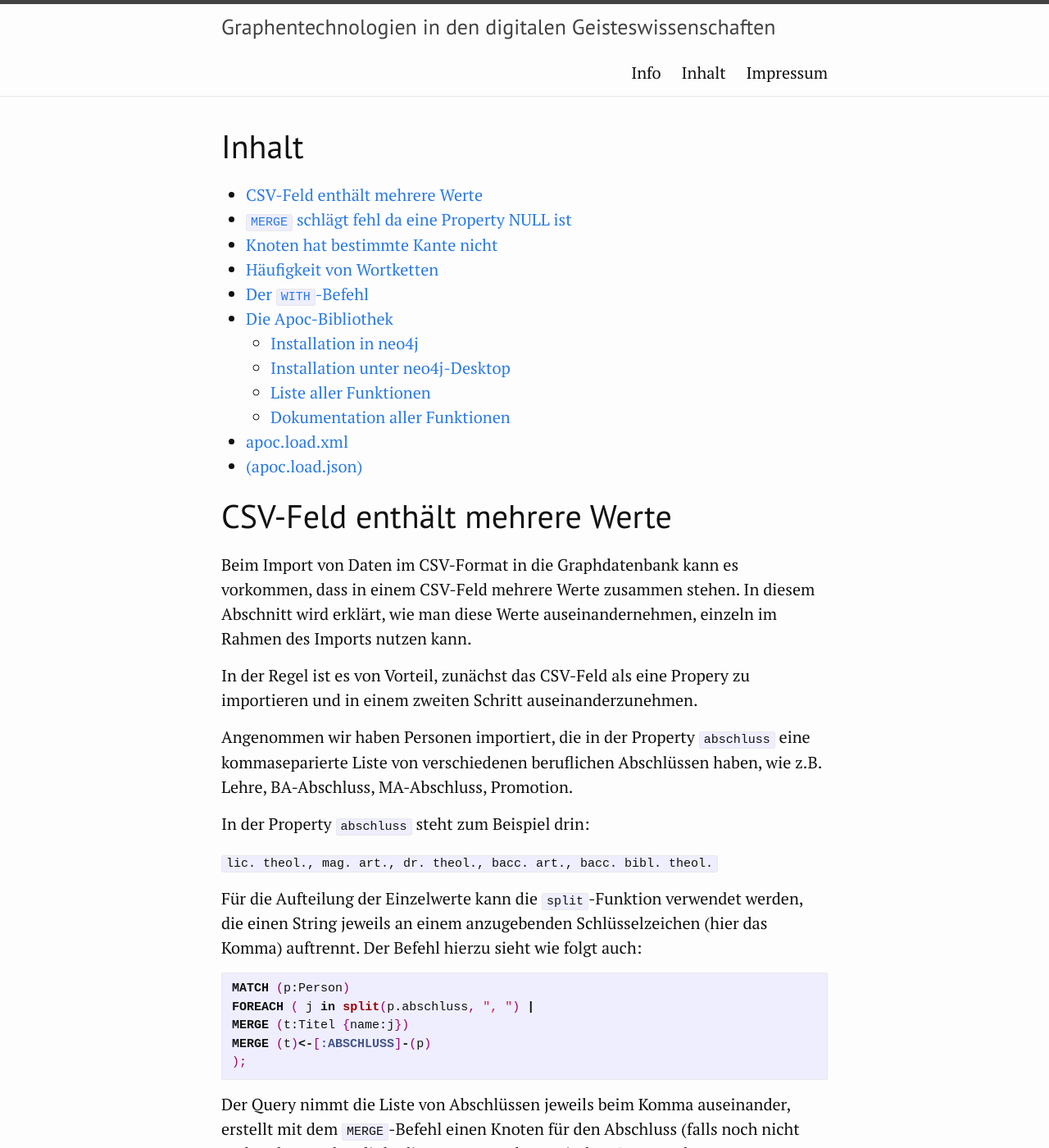
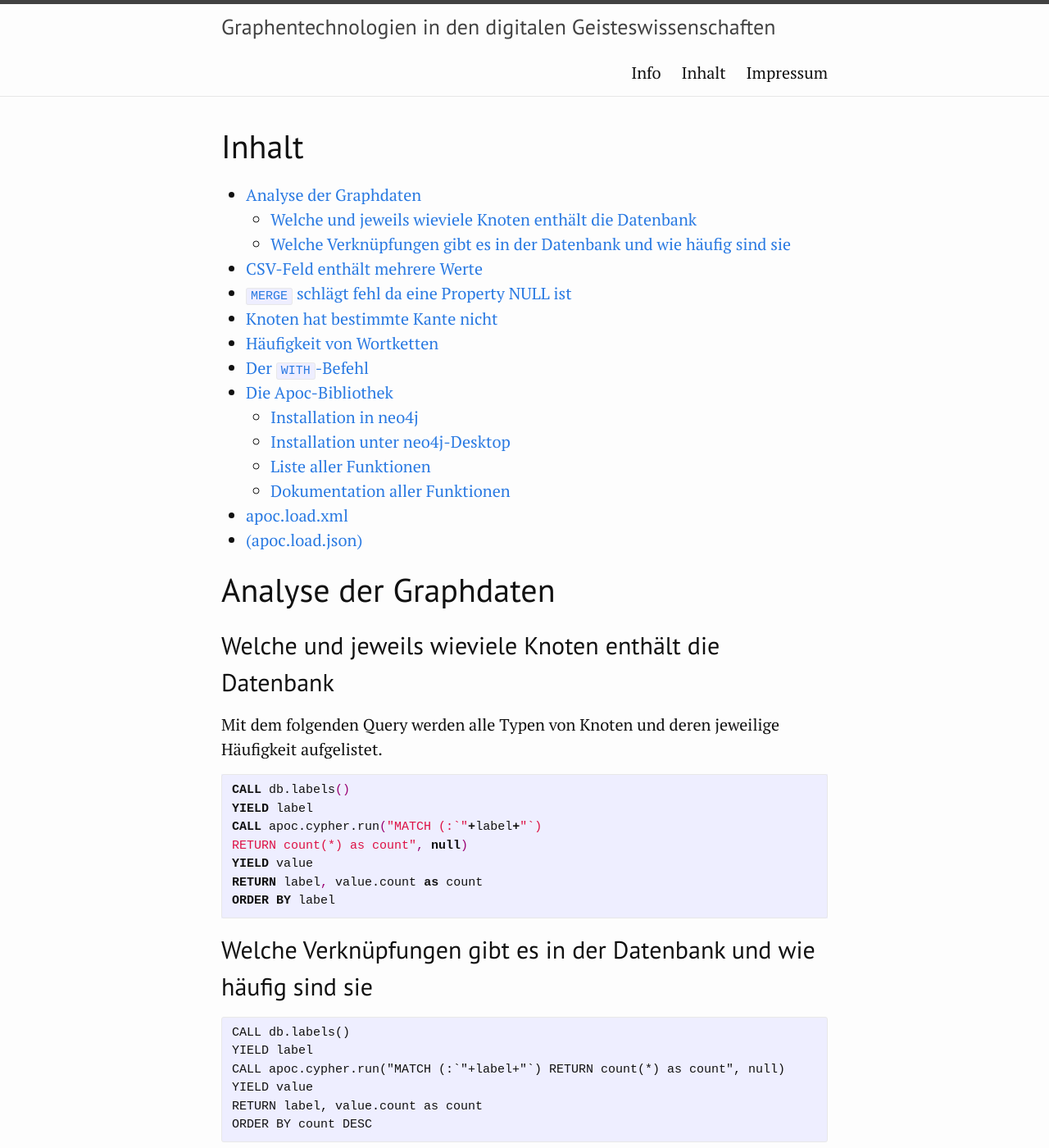
Before and after one commit to kuczera/Graphentechnologien, a Jekyll site: the page built from docs/85-cypher-fuer-Fortgeschrittene.md, in a window 1280 px wide and 1400 px high. Shown: the whole window at 82% size. Built offline with Jekyll 4.4.1, drawn with Linux system fonts in a browser that asks for light colours.

Commit message:
Graphdatenanalyse ergänzt.

```diff
--- a/docs/85-cypher-fuer-Fortgeschrittene.md
+++ b/docs/85-cypher-fuer-Fortgeschrittene.md
@@ -10,6 +10,34 @@ contents: true
 
 * Will be replaced with the ToC, excluding the "Contents" header
 {:toc}
+
+# Analyse der Graphdaten
+
+## Welche und jeweils wieviele Knoten enthält die Datenbank
+
+Mit dem folgenden Query werden alle Typen von Knoten und deren jeweilige Häufigkeit aufgelistet.
+
+~~~cypher
+CALL db.labels()
+YIELD label
+CALL apoc.cypher.run("MATCH (:`"+label+"`)
+RETURN count(*) as count", null)
+YIELD value
+RETURN label, value.count as count
+ORDER BY label
+~~~
+
+## Welche Verknüpfungen gibt es in der Datenbank und wie häufig sind sie
+
+~~~cyper
+CALL db.labels()
+YIELD label
+CALL apoc.cypher.run("MATCH (:`"+label+"`) RETURN count(*) as count", null)
+YIELD value
+RETURN label, value.count as count
+ORDER BY count DESC
+~~~
+
 
 # CSV-Feld enthält mehrere Werte
 
```
